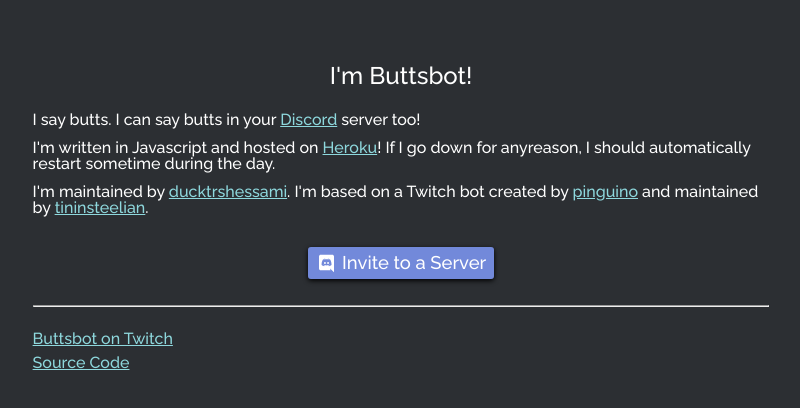
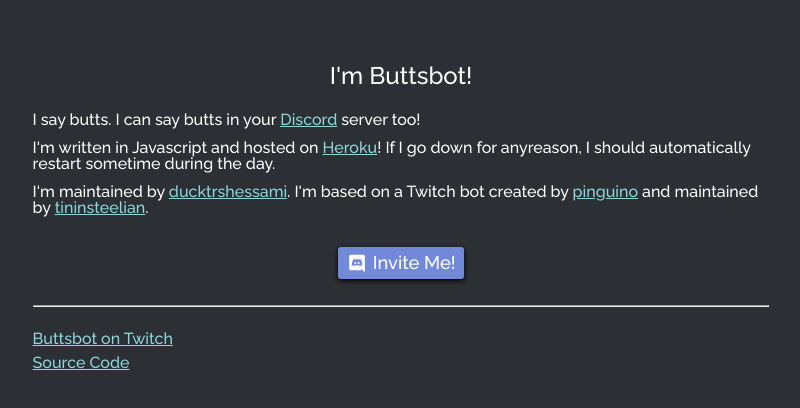
Before and after one commit to ducktrshessami/discord-buttsbot, a website: page public/index.html in a window 1280 px wide. Shown: the whole page, without its empty margins (239-1039 px from the left). Drawn offline with Linux system fonts and the light colour scheme.

Commit message:
changed invite button text

```diff
--- a/public/index.html
+++ b/public/index.html
@@ -24,10 +24,11 @@
             <p>I'm maintained by <a href="https://github.com/ducktrshessami" target="_blank"
                     rel="noreferrer">ducktrshessami</a>. I'm based on a Twitch bot created by <a
                     href="http://www.twitch.tv/pinguino" target="_blank" rel="noreferrer">pinguino</a> and maintained by
-                <a href="http://www.twitch.tv/tininsteelian" target="_blank" rel="noreferrer">tininsteelian</a>.</p>
+                <a href="http://www.twitch.tv/tininsteelian" target="_blank" rel="noreferrer">tininsteelian</a>.
+            </p>
             <h3 class="invite-wrapper center"><a class="invite-button"
                     href="https://discord.com/api/oauth2/authorize?client_id=780539847764082768&permissions=265216&scope=bot"
-                    target="_blank" rel="noreferrer"><i class="discord-logo"></i> Invite to a Server</a></h3>
+                    target="_blank" rel="noreferrer"><i class="discord-logo"></i> Invite Me!</a></h3>
         </div>
         <hr>
         <div>
```
